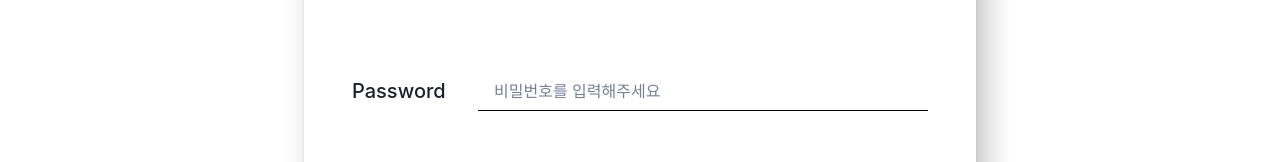
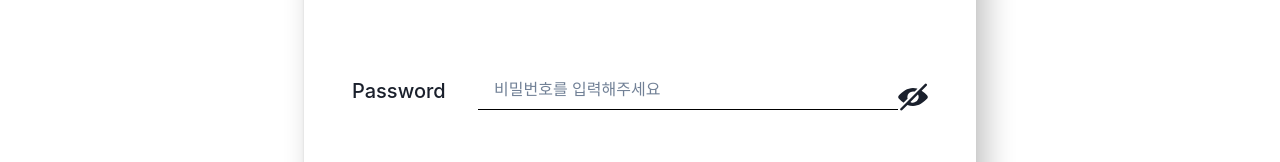
Before and after one commit to gahyuun/23-W-Cow-Project-Frontend, a React (Create React App) app: page /login in a window 1280 px wide. Shown: the part 474-636 px from the top of the page. Built offline with nearby package versions, Linux system fonts and the light colour scheme.

Commit message:
Feat : 로그인 비밀번호 input type 추가

```diff
--- a/src/pages/Login.jsx
+++ b/src/pages/Login.jsx
@@ -5,14 +5,18 @@ import {
   Input,
   Text,
   FormControl,
+  Icon,
+  InputGroup,
 } from '@chakra-ui/react';
 import axios from 'axios';
 import Swal from 'sweetalert2';
 import * as React from 'react';
 import { useNavigate } from 'react-router-dom';
+import { ViewIcon, ViewOffIcon } from '@chakra-ui/icons';
 import Sign from '../component/Sign.jsx';
 
 function Login({ setIsLogin }) {
+  const [showPW, setShowPW] = React.useState(false); // 비밀번호 보여주기 여부
   const inputStyle = {
     borderBottom: '1px solid black',
     borderTop: 'none',
@@ -130,14 +134,26 @@ function Login({ setIsLogin }) {
               <Box sx={groupStyle}>
                 <Text sx={TextStyle}>Password</Text>
                 <Box sx={inputGroupStyle}>
+                  <InputGroup w="450px">
                     <Input
                       name="password"
                       w="28.125rem"
                       placeholder="비밀번호를 입력해주세요"
                       sx={inputStyle}
+                      type={showPW ? 'text' : 'password'}
                       _focusVisible={{ borderColor: 'black' }}
                       _hover={{ borderColor: 'black' }}
                     />
+                    <Icon
+                      w="30px"
+                      h="30px"
+                      mt="12px"
+                      as={showPW ? ViewIcon : ViewOffIcon}
+                      onClick={() => {
+                        setShowPW(!showPW);
+                      }}
+                    />
+                  </InputGroup>
                 </Box>
               </Box>
             </FormControl>
```
Lines whose indentation alone changed are shown as unchanged.
